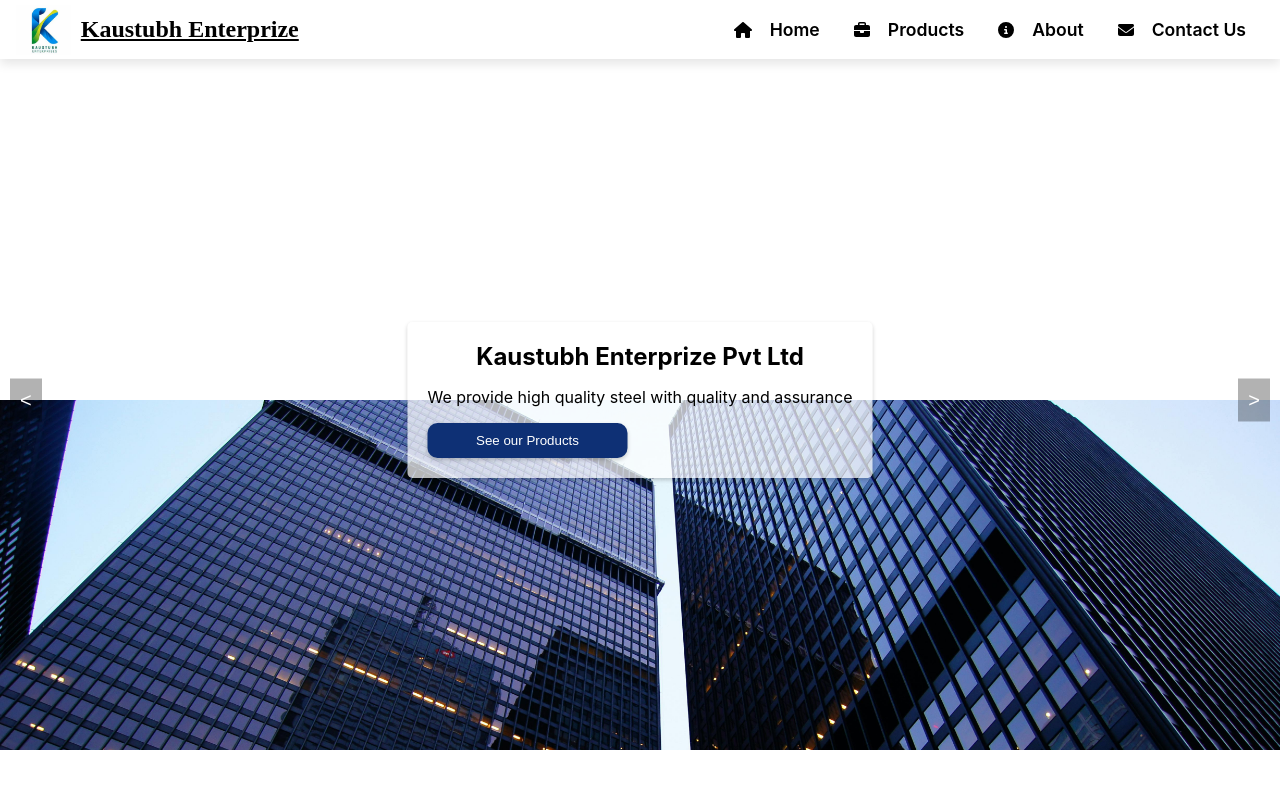
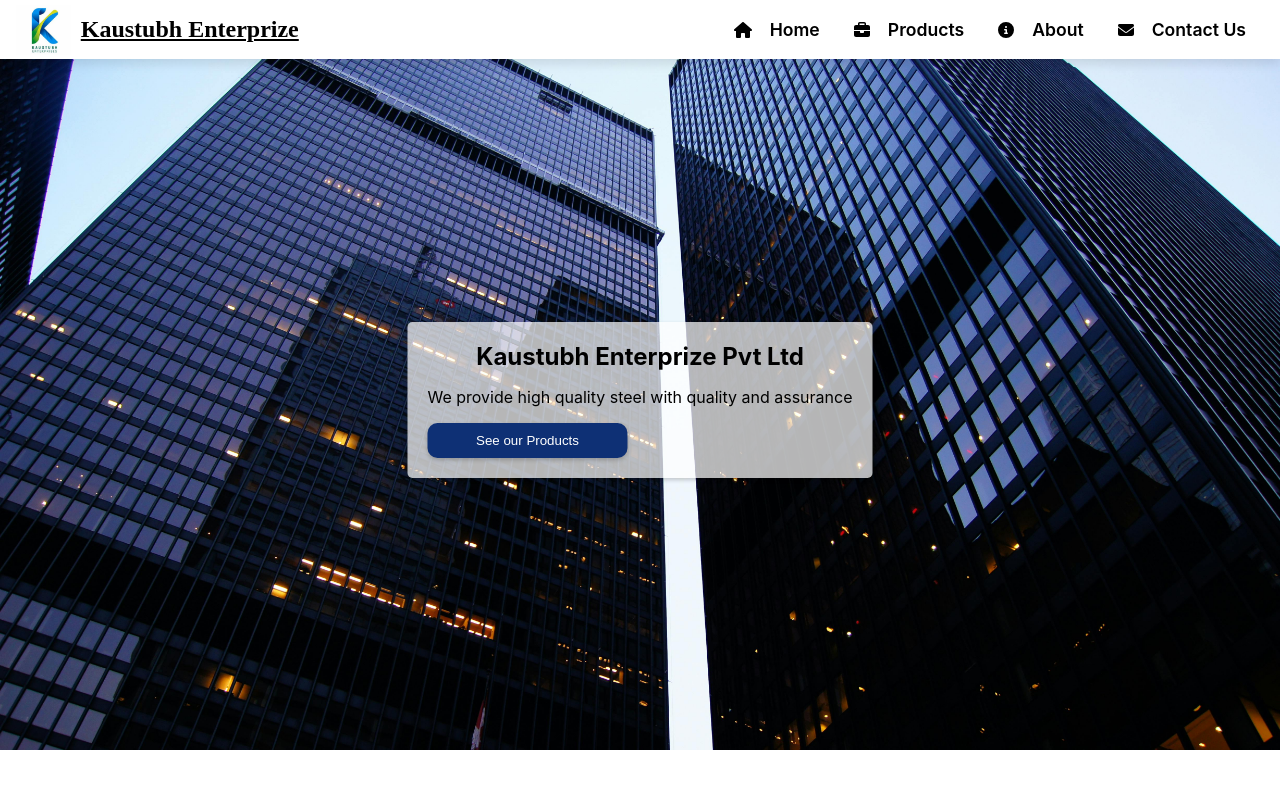
Before and after one commit to PrithvirajGorule/Kaustubh-Enterprizes, a React (Create React App) app in the folder frontend/: page / in a window 1280 px wide. Shown: the top 788 px of the page. Built offline with nearby package versions, Linux system fonts and the light colour scheme; grey boxes are pictures that could not be loaded.

Commit message:
buttons gayab

```diff
--- a/frontend/package.json
+++ b/frontend/package.json
@@ -11,7 +11,7 @@
     "react": "^18.2.0",
     "react-dom": "^18.2.0",
     "react-router-dom": "^6.22.3",
-    "react-scripts": "5.0.1",
+    "react-scripts": "^5.0.1",
     "web-vitals": "^2.1.4"
   },
   "scripts": {
--- a/frontend/src/CSS/Home.css
+++ b/frontend/src/CSS/Home.css
@@ -25,7 +25,7 @@
 
   .slider {
     display: flex;
-    position: relative; /* For absolute positioning of controls */
+    /* position: relative; For absolute positioning of controls */
   }
 
   .slider-item {
--- a/frontend/src/Pages/Home.js
+++ b/frontend/src/Pages/Home.js
@@ -55,12 +55,12 @@
 
               </div>
             ))}
-            <button className="slider-prev" onClick={goToPrev}>
+            {/* <button className="slider-prev" onClick={goToPrev}>
               {'<'}
             </button>
             <button className="slider-next" onClick={goToNext}>
               {'>'}
-            </button>
+            </button> */}
           </div>
         </div>
       </div>
```
Also changed, not shown: 1 other file (tests, documents, lock files or other folders).
